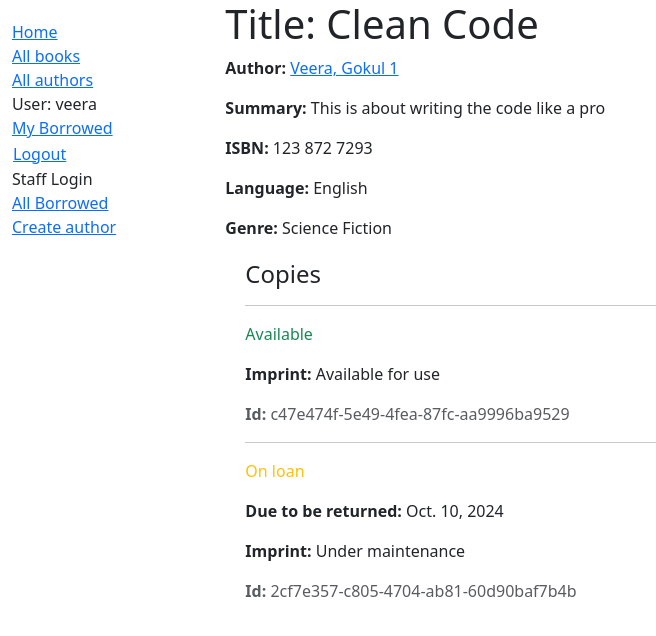
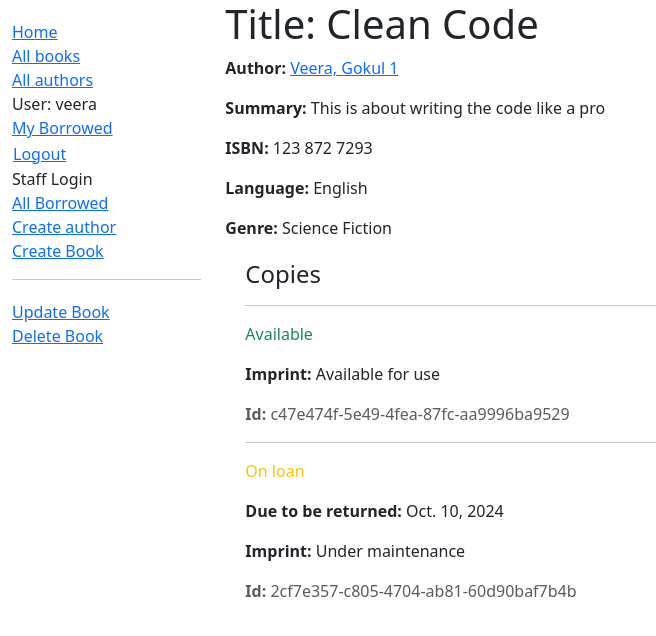
Before and after one commit to Veera-17/Local-Library, a Django app: page /catlog/book/1 in a window 1280 px wide. Shown: the top 636 px of the page, without its empty margins (0-656 px from the left). Run offline with Django 5.2, Linux system fonts and the light colour scheme; a user stored in the database is signed in; data comes from the database, SQL or seed files in the repository; both versions use the stored data as it was after the commit.

Commit message:
Book Deletion Added

```diff
--- a/catlog/templates/base_generic.html
+++ b/catlog/templates/base_generic.html
@@ -50,6 +50,10 @@
               {% if perms.catalog.add_author %}
                 <li><a href="{% url 'author-create' %}">Create author</a></li>
               {% endif %}
+
+              {% if perms.catalog.add_book %}
+                <li><a href="{% url 'book-create' %}">Create Book</a></li>
+              {% endif %}
             </ul>
           {% endblock %}
         </div>
--- a/catlog/templates/catlog/author_detail.html
+++ b/catlog/templates/catlog/author_detail.html
@@ -32,7 +32,7 @@
     {% if perms.catalog.change_author %}
       <li><a href="{% url 'author-update' author.id %}">Update author</a></li>
     {% endif %}
-    {% if not author.book_set.all and perms.catalog.delete_author %}
+    {% if perms.catalog.delete_author %}
       <li><a href="{% url 'author-delete' author.id %}">Delete author</a></li>
     {% endif %}
     </ul>
--- a/catlog/templates/catlog/book_detail.html
+++ b/catlog/templates/catlog/book_detail.html
@@ -11,8 +11,8 @@
   <p><strong>Genre:</strong> {{ book.genre.all|join:", " }}</p>
 
   <div style="margin-left:20px;margin-top:20px">
+    {% if book.bookinstance_set.all.count > 0 %}
       <h4>Copies</h4>
-
       {% for copy in book.bookinstance_set.all %}
         <hr />
         <p
@@ -25,5 +25,27 @@
         <p><strong>Imprint:</strong> {{ copy.imprint }}</p>
         <p class="text-muted"><strong>Id:</strong> {{ copy.id }}</p>
       {% endfor %}
+    {% else %}
+      <h4>No copies are available</h4>
+
+    {% endif %}
   </div>
 {% endblock %}
+
+
+{% block sidebar %}
+  {{ block.super }}
+
+  {% if perms.catalog.change_book or perms.catalog.delete_book %}
+  <hr>
+  <ul class="sidebar-nav">
+    {% if perms.catalog.change_book %}
+      <li><a href="{% url 'book-update' book.id %}">Update Book</a></li>
+    {% endif %}
+    {% if perms.catalog.delete_book %}
+      <li><a href="{% url 'book-delete' book.id %}">Delete Book</a></li>
+    {% endif %}
+    </ul>
+  {% endif %}
+
+{% endblock %}
--- a/catlog/urls.py
+++ b/catlog/urls.py
@@ -13,4 +13,7 @@ urlpatterns = [
     path('author/create/', views.AuthorCreate.as_view(), name='author-create'),
     path('author/<int:pk>/update/', views.AuthorUpdate.as_view(), name='author-update'),
     path('author/<int:pk>/delete/', views.AuthorDelete.as_view(), name='author-delete'),
+    path('book/create/', views.BookCreate.as_view(), name='book-create'),
+    path('book/<int:pk>/update/', views.BookUpdate.as_view(), name='book-update'),
+    path('book/<int:pk>/delete/', views.BookDelete.as_view(), name='book-delete'),
 ]
--- a/catlog/views.py
+++ b/catlog/views.py
@@ -157,3 +157,28 @@ class AuthorDelete(PermissionRequiredMixin, DeleteView):
             return HttpResponseRedirect(
                 reverse("author-delete", kwargs={"pk": self.object.pk})
             )
+
+
+class BookCreate(PermissionRequiredMixin, CreateView):
+    model = Book
+    fields = '__all__'
+    permission_required = 'catalog.add_book'
+
+class BookUpdate(PermissionRequiredMixin, UpdateView):
+    model = Book
+    fields = '__all__'
+    permission_required = 'catalog.change_book'
+
+class BookDelete(PermissionRequiredMixin, DeleteView):
+    model = Book
+    success_url = reverse_lazy('books')
+    permission_required = 'catalog.delete_book'
+
+    def form_valid(self, form):
+        try:
+            self.object.delete()
+            return HttpResponseRedirect(self.success_url)
+        except Exception as e:
+            return HttpResponseRedirect(
+                reverse("book-delete", kwargs={"pk": self.object.pk})
+            )
```
Also changed, not shown: catlog/templates/catlog/book_confirm_delete.html (added, +34 -0 lines), catlog/templates/catlog/book_form.html (added, +11 -0 lines), lib.sqlite3. Lines whose indentation alone changed are shown as unchanged.
